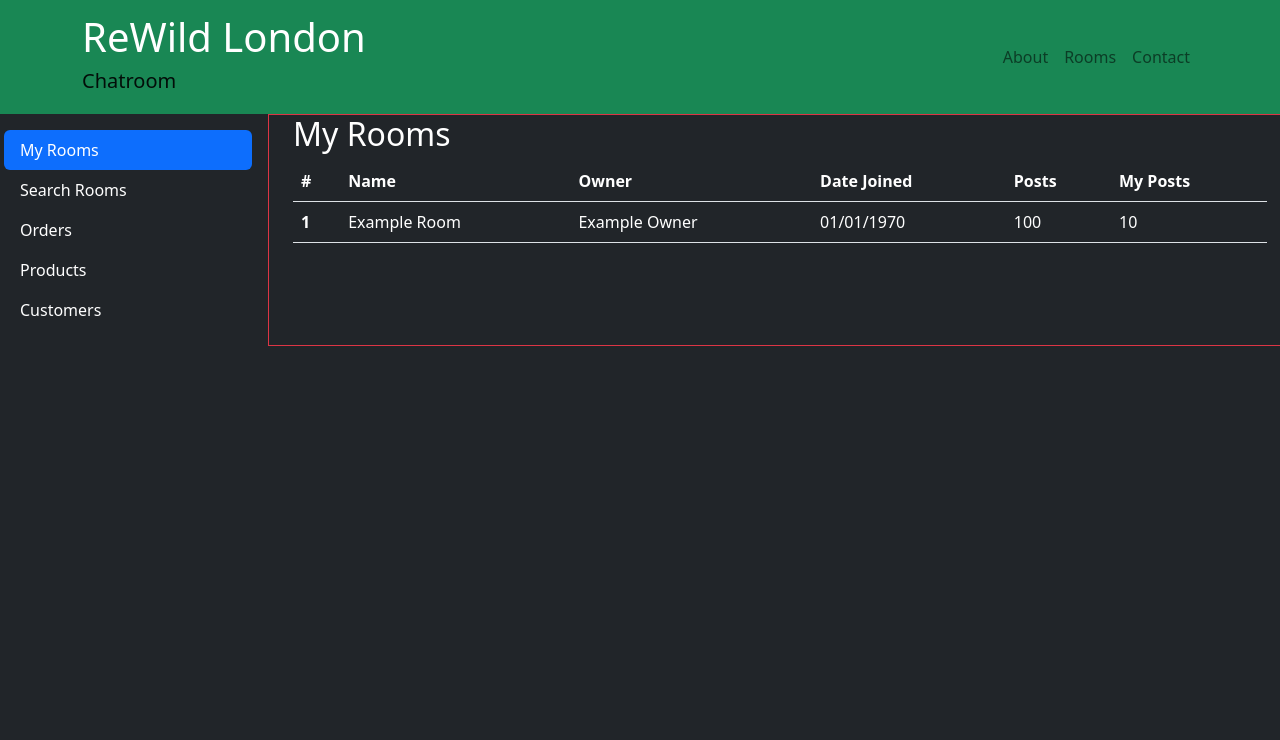
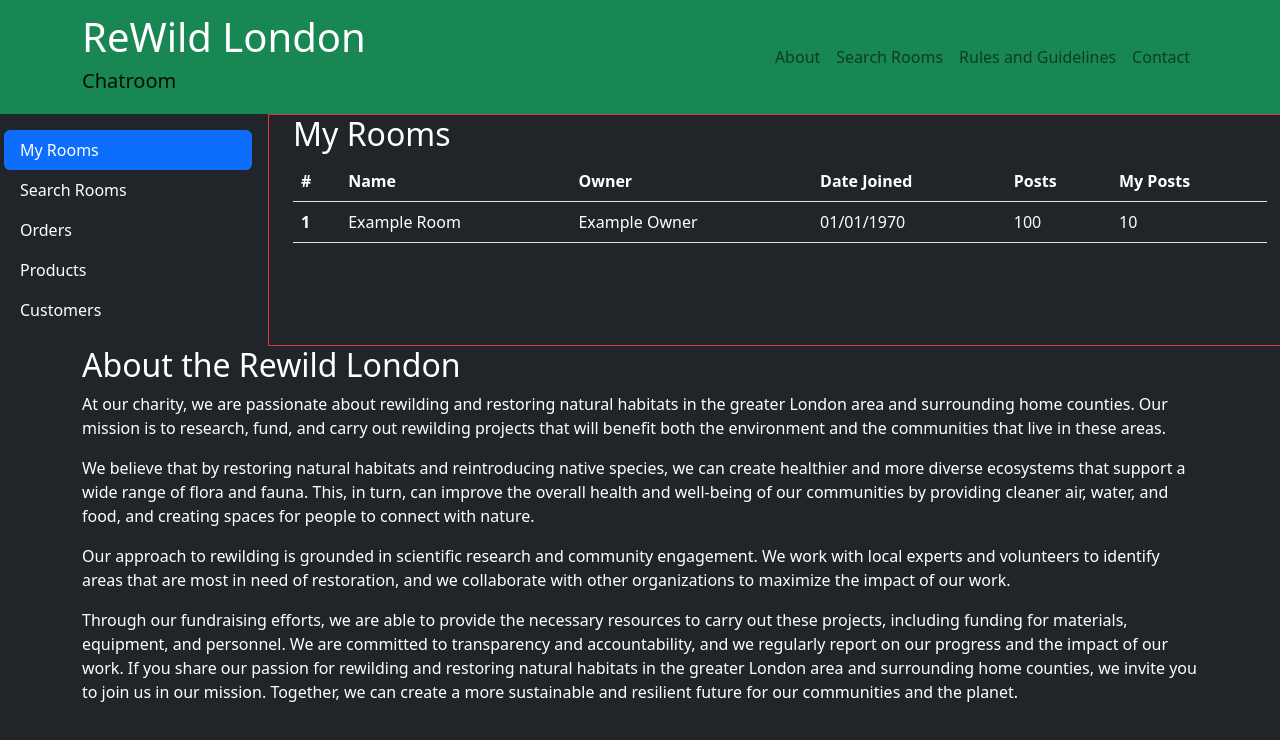
Before and after one commit to zarnoldi/ReWildLDNChatrooms, a plain HTML site: page index.html in a window 1280 px wide. Drawn offline with nearby package versions, Linux system fonts and the light colour scheme.

Commit message:
Halfway through boostrap UI

```diff
--- a/index.html
+++ b/index.html
@@ -25,7 +25,10 @@
                                 <a href="#about" class="nav-link">About</a>
                             </li>
                             <li class="nav-item">
-                                <a href="#rooms" class="nav-link">Rooms</a>
+                                <a href="#searchRooms" class="nav-link">Search Rooms</a>
+                            </li>
+                            <li class="nav-item">
+                                <a href="#rules" class="nav-link">Rules and Guidelines</a>
                             </li>
                             <li class="nav-item">
                                 <a href="#contact" class="nav-link">Contact</a>
@@ -93,6 +96,25 @@
                     </div>
                 </div>
         </main>
+        <section id="about" class="text-white">
+            <div class="container">
+                <h2>About the Rewild London</h2>
+                <p>
+                    At our charity, we are passionate about rewilding and restoring natural habitats in the greater London area and surrounding home counties. Our mission is to research, fund, and carry out rewilding projects that will benefit both the environment and the communities that live in these areas.
+                <p>
+                    We believe that by restoring natural habitats and reintroducing native species, we can create healthier and more diverse ecosystems that support a wide range of flora and fauna. This, in turn, can improve the overall health and well-being of our communities by providing cleaner air, water, and food, and creating spaces for people to connect with nature.
+                </p>
+                <p>
+                    Our approach to rewilding is grounded in scientific research and community engagement. We work with local experts and volunteers to identify areas that are most in need of restoration, and we collaborate with other organizations to maximize the impact of our work.
+                </p>
+                    Through our fundraising efforts, we are able to provide the necessary resources to carry out these projects, including funding for materials, equipment, and personnel. We are committed to transparency and accountability, and we regularly report on our progress and the impact of our work.
+                    If you share our passion for rewilding and restoring natural habitats in the greater London area and surrounding home counties, we invite you to join us in our mission. Together, we can create a more sustainable and resilient future for our communities and the planet.
+                </p>
+            </div>
+        </section>
+        <section id="searchRooms">
+
+        </section>
 </body>
 <script src="app.js"></script>
 </html>
```
Also changed, not shown: copy/ReWildLDNAbout.txt (added).
